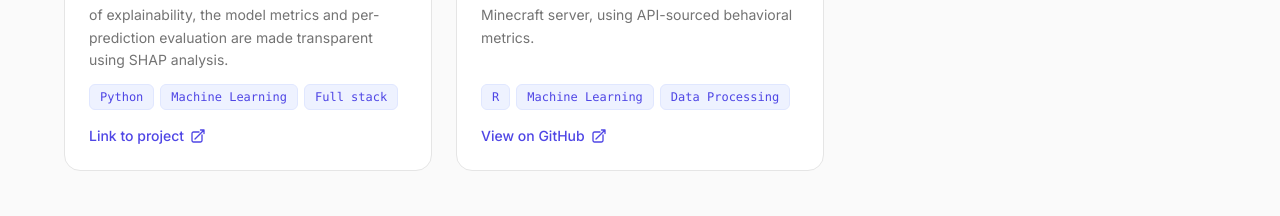
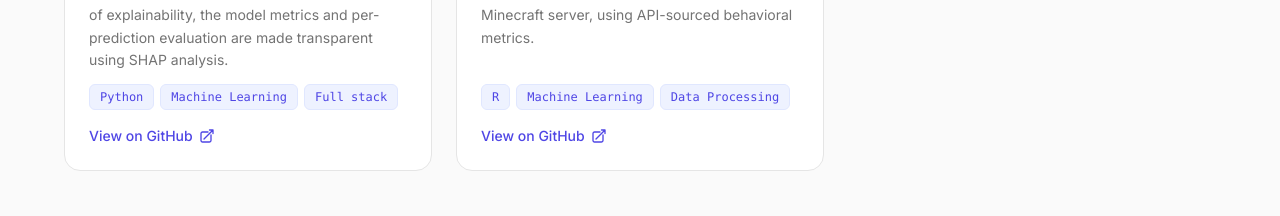
Before and after one commit to fisher-mw/fisher-mw, a React (Vite) app in the folder portfolio-react/: page / in a window 1280 px wide. Shown: the part 3000-3216 px from the top of the page. Built offline with nearby package versions, Linux system fonts and the light colour scheme.

Commit message:
updated resume and project links

```diff
--- a/portfolio-react/src/components/Navbar.jsx
+++ b/portfolio-react/src/components/Navbar.jsx
@@ -64,7 +64,7 @@ export default function Navbar({ dark, toggleDark, onContactClick }) {
         {/* ── Right actions (desktop) ── */}
         <div className="hidden md:flex flex-none items-center gap-2 ml-auto">
           <a
-            href="/personal/Resume.pdf"
+            href="/personal/ResumeV2.pdf"
             target="_blank"
             rel="noopener noreferrer"
             className="px-4 py-1.5 text-sm font-semibold text-indigo-600 dark:text-indigo-400 border border-indigo-400 dark:border-indigo-500 rounded-md hover:bg-indigo-50 dark:hover:bg-indigo-950/40 transition-colors"
--- a/portfolio-react/src/data/projects.js
+++ b/portfolio-react/src/data/projects.js
@@ -53,8 +53,8 @@ export const projects = [
     tags: ['Python', 'Machine Learning', 'Full stack'],
     image: '/projects/default_classifier.png',
     imageScale: 1.4,
-    link: 'https://cpsc-330-project.vercel.app/predict',
-    linkLabel: 'Link to project',
+    link: 'https://github.com/fisher-mw/CPSC-330-Project',
+    linkLabel: 'View on GitHub',
   },
   {
     id: 6,
```
Also changed, not shown: 1 other file (tests, documents, lock files or other folders).
